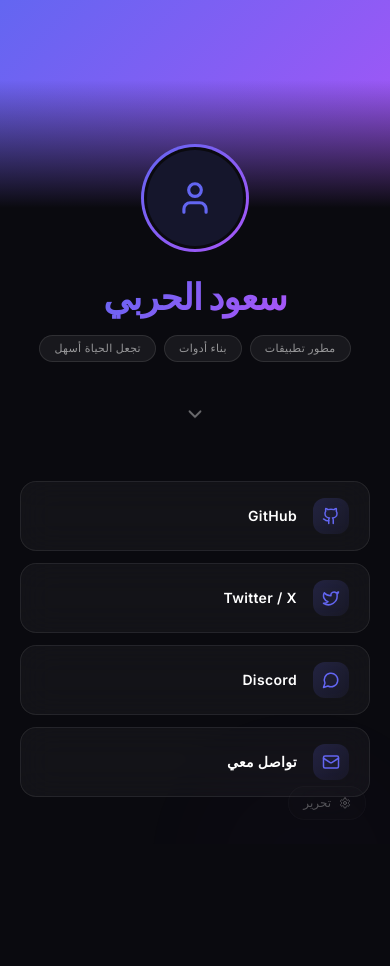
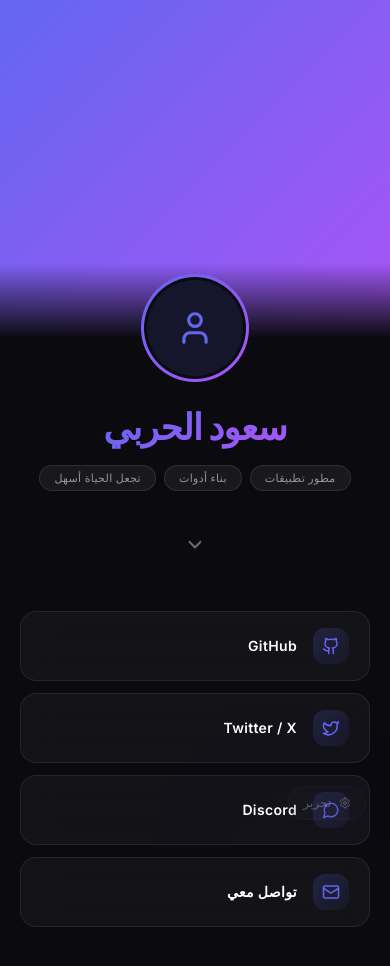
Before and after one commit to Saud1037/Profile-Web-v1, a Next.js app in the folder profile-site/: page / in a window 390 px wide. Shown: the top 966 px of the page. Before the commit the page ends 893 px from the top, so only its background shows below. Built offline with nearby package versions, Linux system fonts and the light colour scheme.

Commit message:
Refactor banner section for responsive design

```diff
--- a/profile-site/src/app/page.tsx
+++ b/profile-site/src/app/page.tsx
@@ -44,17 +44,18 @@
       <div className="profile-bg-mesh" />
 
       {/* ══ BANNER ══ */}
-      <div className="relative w-full h-52 sm:h-64 overflow-hidden fade-up fade-up-1">
+      <div className="relative w-full overflow-hidden fade-up fade-up-1" style={{ height: "clamp(220px, 40vh, 380px)" }}>
         {profile.banner ? (
-          <Image src={profile.banner} alt="Banner" fill className="object-cover" priority />
+          <Image src={profile.banner} alt="Banner" fill className="object-cover object-center" priority />
         ) : (
           <div className="banner-gradient w-full h-full" />
         )}
-        {/* fade to bg at bottom */}
+        {/* فقط آخر 20% يتلاشى تدريجياً نحو لون الخلفية */}
         <div
-          className="absolute inset-x-0 bottom-0 h-32"
+          className="absolute inset-x-0 bottom-0"
           style={{
-            background: `linear-gradient(to bottom, transparent, ${profile.colors.background})`,
+            height: "22%",
+            background: `linear-gradient(to bottom, transparent 0%, ${profile.colors.background} 100%)`,
           }}
         />
       </div>
```
